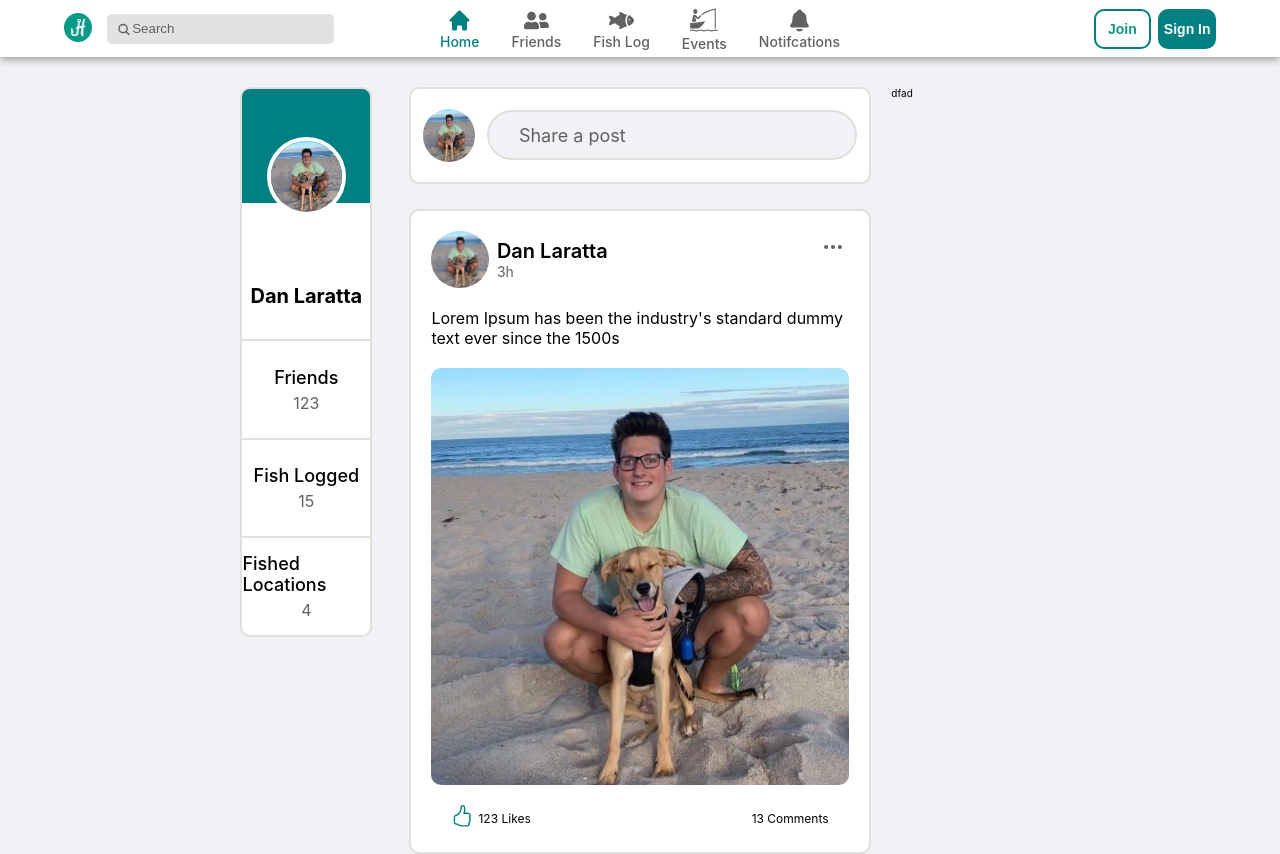
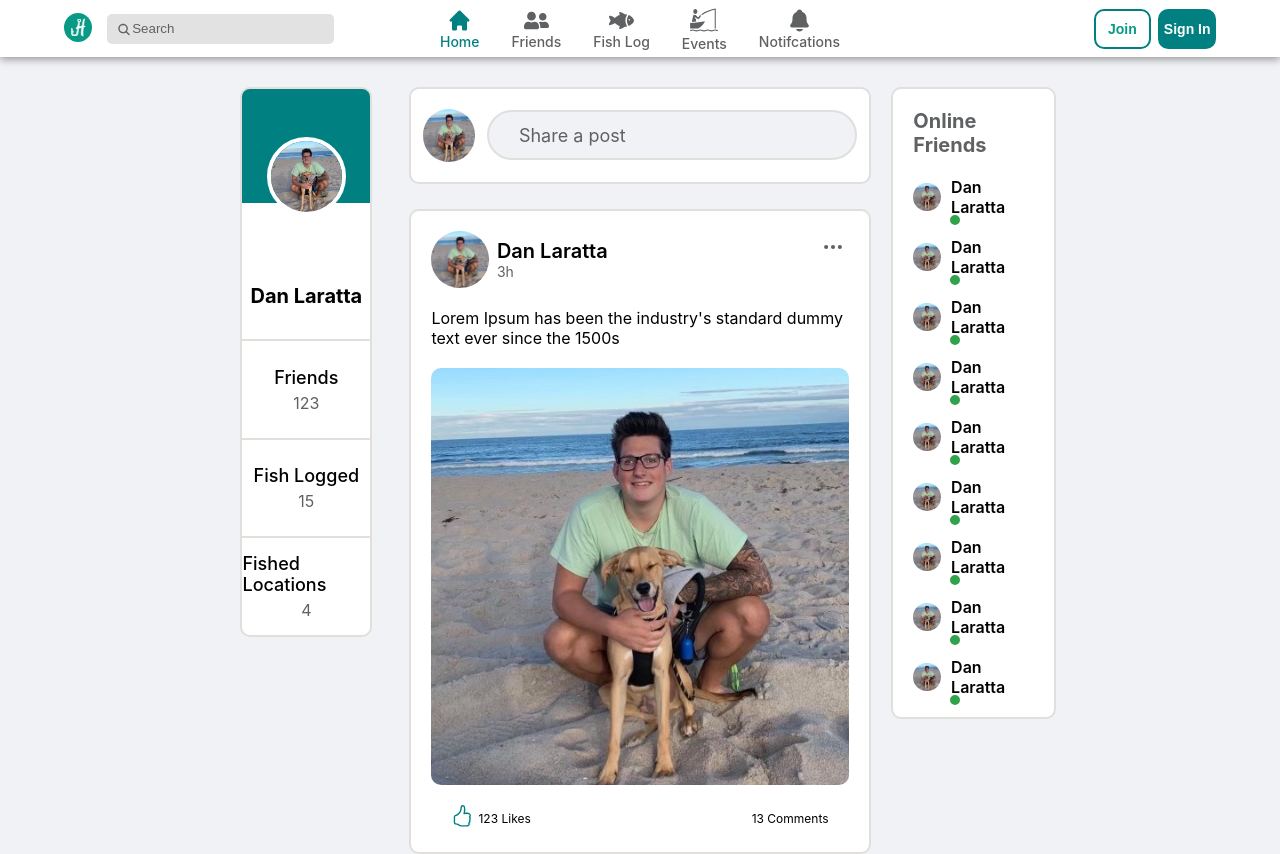
Before and after one commit to danlaratta/Hooked_Up, a React (Create React App) app in the folder frontend/: page / in a window 1280 px wide. Shown: the top 854 px of the page. Built offline with nearby package versions, Linux system fonts and the light colour scheme.

Commit message:
OnlineFriends component

```diff
--- /dev/null
+++ b/frontend/src/components/OnlineFriends.tsx
@@ -0,0 +1,136 @@
+import styled from 'styled-components/macro';
+import Me from '../assets/Me.jpg';
+
+const Container = styled.div`
+    width: 100%;
+    display: flex;
+    justify-content: center;
+    background-color: #fff;
+    border-radius: 1rem;
+    border: 0.2rem solid var(--border);
+`
+
+const Wrapper = styled.div`
+    width: 100%;
+    display: flex;
+    flex-direction: column;
+    padding: 1rem;
+`
+
+const Title = styled.h1`
+    color: var(--dark-gray);
+    padding-left: 1rem;
+    padding-top: 1rem;
+`
+
+const FriendsContainer = styled.div`
+    width: 100%;
+    display: flex;
+    flex-direction: column;
+    justify-content: center;
+    margin-top: 1rem;
+`
+
+const Friend = styled.div`
+    width: 100%;
+    display: flex;
+    align-items: center;
+    gap: 1rem;
+    position: relative;
+    padding: 1rem;
+    border-radius: 1rem;
+
+    &:hover {
+        background-color: var(--gray);
+        cursor: pointer;
+    }
+`
+
+const ProfileImg = styled.img`
+    width: 23%;
+    border-radius: 50%;
+`
+
+const OnlineDot = styled.div`
+    height: 1.4rem;
+    width: 1.4rem;
+    background-color: #31a24c;
+    border: 0.22rem solid #fff;
+    border-radius: 50%;
+    position: absolute;
+    margin-left: 3.5rem;
+    margin-top: 4.5rem;
+`
+
+const Name = styled.span`
+    font-size: 1.6rem;
+    font-weight: 600;
+`
+
+const OnlineFriends = () => {
+    return (
+        <Container>
+            <Wrapper>
+                <Title> Online Friends </Title>
+                <FriendsContainer>
+                    <Friend>
+                        <ProfileImg src={Me} />
+                        <OnlineDot />
+                        <Name> Dan Laratta </Name>
+                    </Friend>
+
+                    <Friend>
+                        <ProfileImg src={Me} />
+                        <OnlineDot />
+                        <Name> Dan Laratta </Name>
+                    </Friend>
+
+                    <Friend>
+                        <ProfileImg src={Me} />
+                        <OnlineDot />
+                        <Name> Dan Laratta </Name>
+                    </Friend>
+
+                    <Friend>
+                        <ProfileImg src={Me} />
+                        <OnlineDot />
+                        <Name> Dan Laratta </Name>
+                    </Friend>
+
+                    <Friend>
+                        <ProfileImg src={Me} />
+                        <OnlineDot />
+                        <Name> Dan Laratta </Name>
+                    </Friend>
+
+                    <Friend>
+                        <ProfileImg src={Me} />
+                        <OnlineDot />
+                        <Name> Dan Laratta </Name>
+                    </Friend>
+
+                    <Friend>
+                        <ProfileImg src={Me} />
+                        <OnlineDot />
+                        <Name> Dan Laratta </Name>
+                    </Friend>
+
+                    <Friend>
+                        <ProfileImg src={Me} />
+                        <OnlineDot />
+                        <Name> Dan Laratta </Name>
+                    </Friend>
+
+                    <Friend>
+                        <ProfileImg src={Me} />
+                        <OnlineDot />
+                        <Name> Dan Laratta </Name>
+                    </Friend>
+                </FriendsContainer>
+
+            </Wrapper>
+        </Container>
+    );
+}
+
+export default OnlineFriends;
--- a/frontend/src/components/ProfileCard.jsx
+++ b/frontend/src/components/ProfileCard.jsx
@@ -83,7 +83,6 @@ const ProfileCard = () => {
     return (
         <Container>
             <Wrapper>
-
                 <ImageContainer>
                     <ProfileImg src={Me} />
                 </ImageContainer>
--- a/frontend/src/pages/Home.tsx
+++ b/frontend/src/pages/Home.tsx
@@ -4,6 +4,7 @@ import ProfileCard from '../components/ProfileCard';
 import NewPost from '../components/NewPost';
 import PostModal from '../components/PostModal';
 import Posts from '../components/Posts';
+import OnlineFriends from '../components/OnlineFriends';
 
 const Container = styled.div`
     width: 100%;
@@ -55,7 +56,7 @@ const Home = () => {
                 </Section>
 
                 <Section style={{flex: 2.5}}>
-                    dfad
+                    <OnlineFriends />
                 </Section>
             </Wrapper>
         </Container>
```
